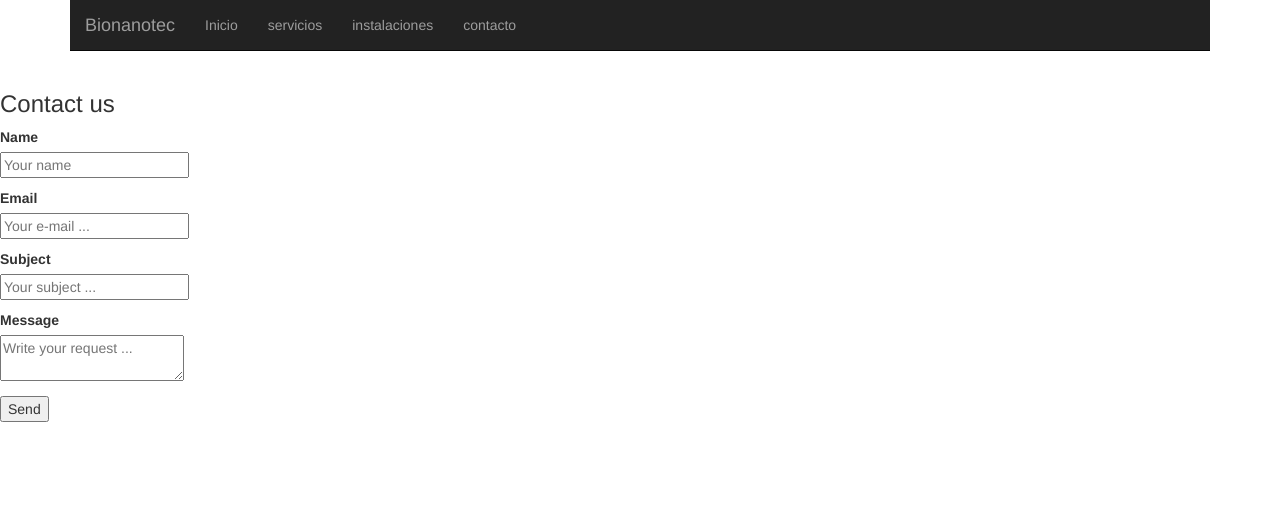
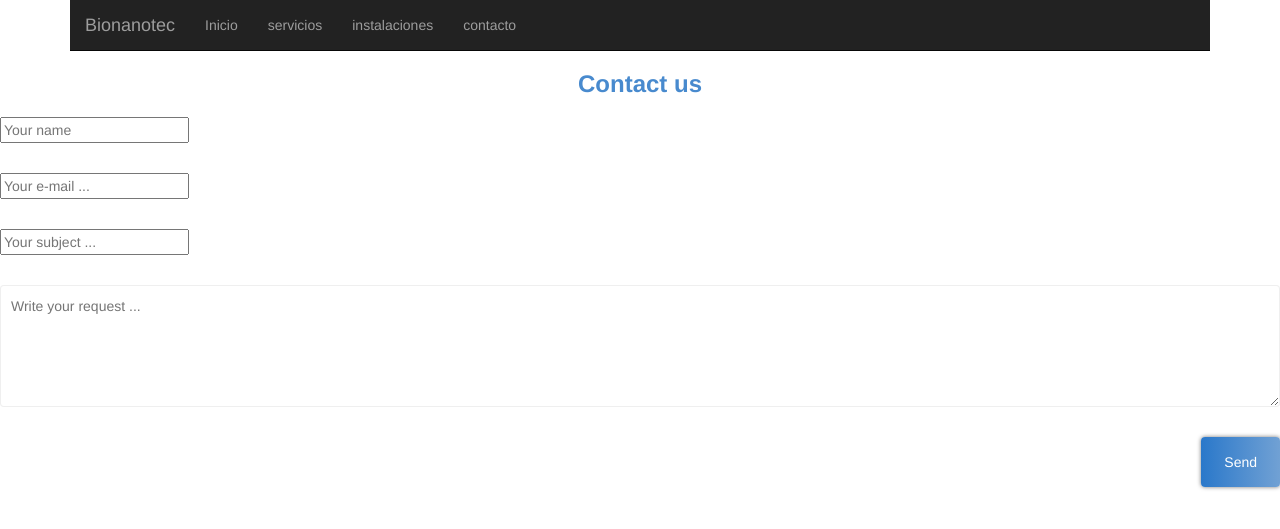
Before and after one commit to dimacio/LM, a Flask app: page /contacto in a window 1280 px wide. Shown: the top 529 px of the page. Run offline with Flask 2, Linux system fonts and the light colour scheme; some libraries are stand-ins or nearby versions.

Commit message:
estilo de contacto corregido

```diff
--- a/static/css/style.css
+++ b/static/css/style.css
@@ -1,12 +1,12 @@
 ***************************************************************************
-                                CONTACT
+                                CONTACTO
 ***************************************************************************/
 
-.contact form {
+.contacto form {
     margin-top: 0px;
     padding: 0px 30px;
 }
-.contact h3 {
+.contacto h3 {
     color: #488ace;
     text-align: center;
     font-weight: 600;
@@ -14,11 +14,11 @@
     margin-bottom: 0px;
 }
 
-.contact p {
+.contacto p {
     margin: 0 0px 10px;
     margin-left: 0px!important;
 }
-.contact label {
+.contacto label {
     display: none;
 }
 .contact input {
@@ -28,14 +28,14 @@
     padding: 10px;
     border-radius: 4px;
 }
-.contact textarea#message {
+.contacto textarea#message {
     width: 100%;
     height: 122px;
     border: 1px solid #dddddd78;
     border-radius: 4px;
     padding: 10px;
 }
-.contact input#submit {
+.contacto input#submit {
     color: white;
     background: linear-gradient(0.25turn,#2a78ca, #71a1d4);
     float: right;
--- a/templates/layout.html
+++ b/templates/layout.html
@@ -5,7 +5,7 @@
 ================================================== -->
 {% block styles %}
   {{super()}}
-  <link href="{{url_for('.static',filename='css/style.css')}}" rel="stylesheet">
+  <link href="{{url_for('static',filename='css/style.css')}}" rel="stylesheet">
 
 {% endblock %}
 
```
